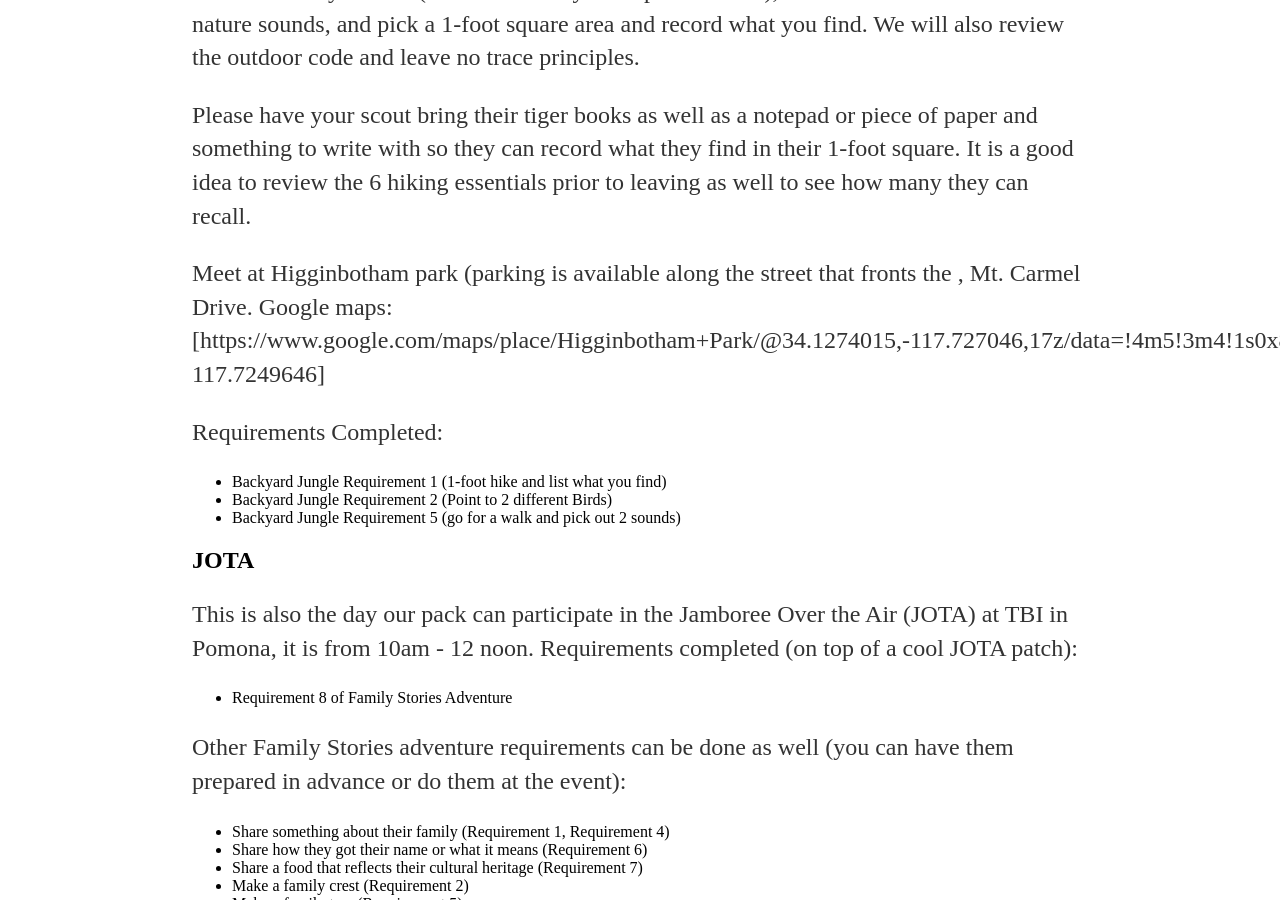
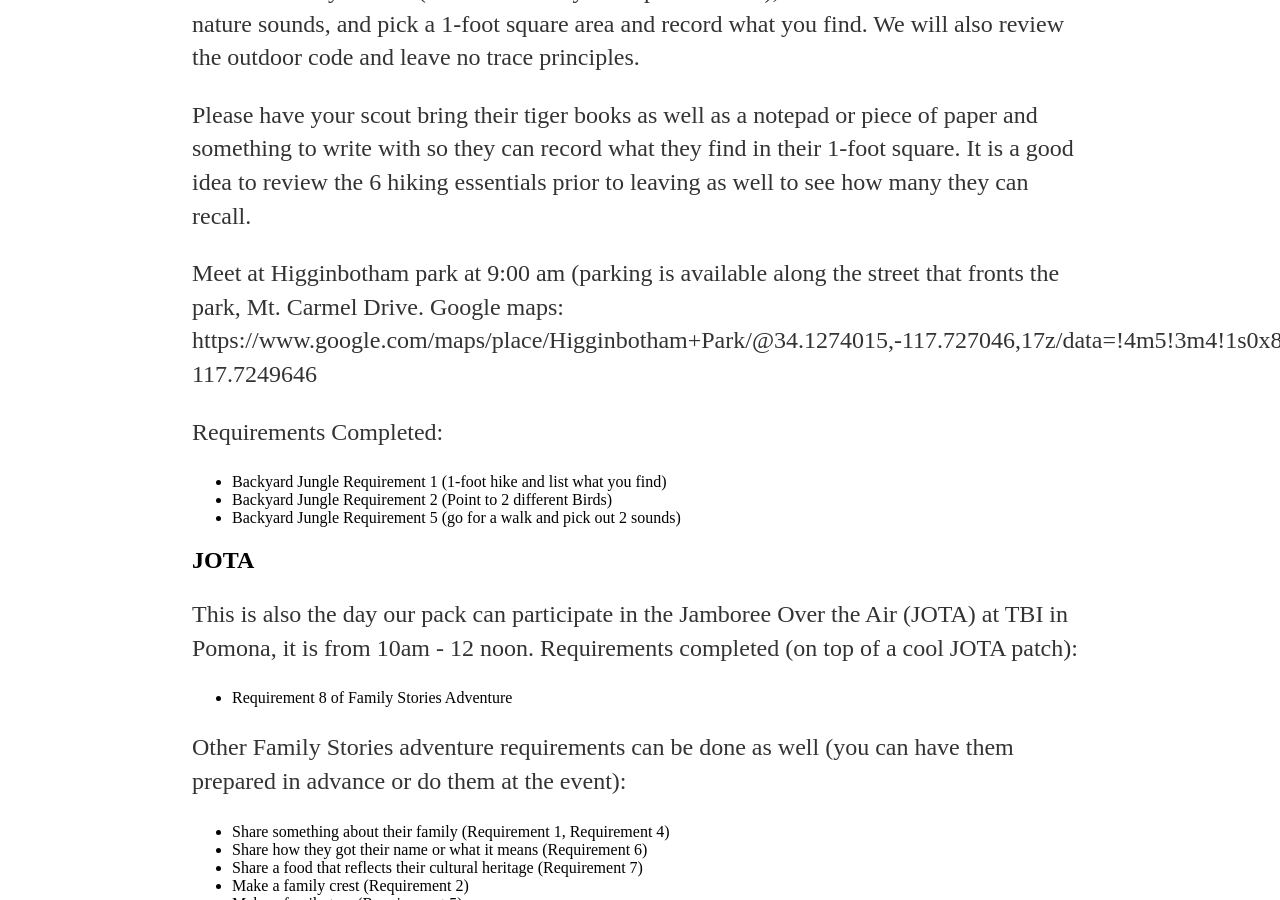
Before and after one commit to clare-pack818/clare-pack818.github.io, a Jekyll site: the page built from _posts/2017-10-21-Outing-01-Old-Scout-House-and-JOTA.md, in a window 1280 px wide and 900 px high, scrolled down 399 px. Built offline with Jekyll 4.4.1, drawn with Linux system fonts in a browser that asks for light colours; our own code applies the rules of GitHub Pages for plain Markdown files.

Commit message:
Update 2017-10-21-Outing-01-Old-Scout-House-and-JOTA.md

```diff
--- a/_posts/2017-10-21-Outing-01-Old-Scout-House-and-JOTA.md
+++ b/_posts/2017-10-21-Outing-01-Old-Scout-House-and-JOTA.md
@@ -3,8 +3,8 @@ We will be doing a very short hike to the remains of an old scout house at Higgi
 
 Please have your scout bring their tiger books as well as a notepad or piece of paper and something to write with so they can record what they find in their 1-foot square.  It is a good idea to review the 6 hiking essentials prior to leaving as well to see how many they can recall.
 
-Meet at Higginbotham park (parking is available along the street that fronts the , Mt. Carmel Drive.  Google maps:
-[https://www.google.com/maps/place/Higginbotham+Park/@34.1274015,-117.727046,17z/data=!4m5!3m4!1s0x80c3303b302f22f7:0xcd87a9d22dc23ab9!8m2!3d34.127366!4d-117.7249646]
+Meet at Higginbotham park at 9:00 am (parking is available along the street that fronts the park, Mt. Carmel Drive.  Google maps:
+https://www.google.com/maps/place/Higginbotham+Park/@34.1274015,-117.727046,17z/data=!4m5!3m4!1s0x80c3303b302f22f7:0xcd87a9d22dc23ab9!8m2!3d34.127366!4d-117.7249646
 
 Requirements Completed:
 <ul>
```
